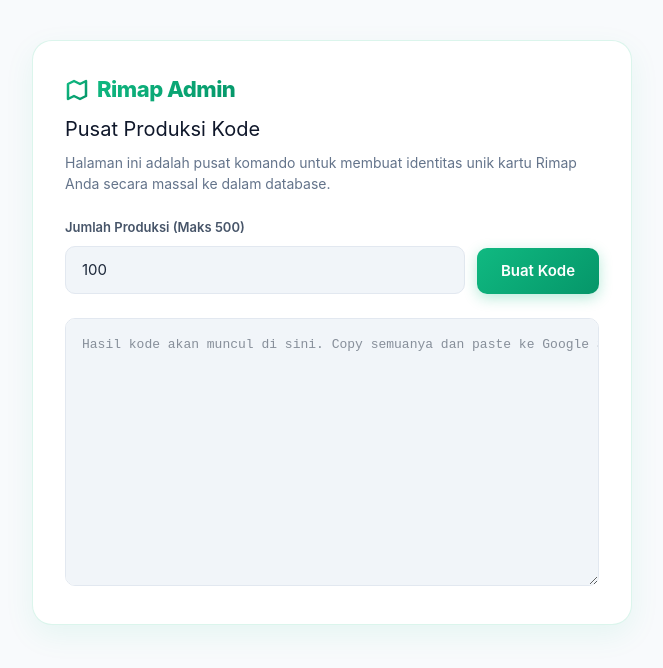
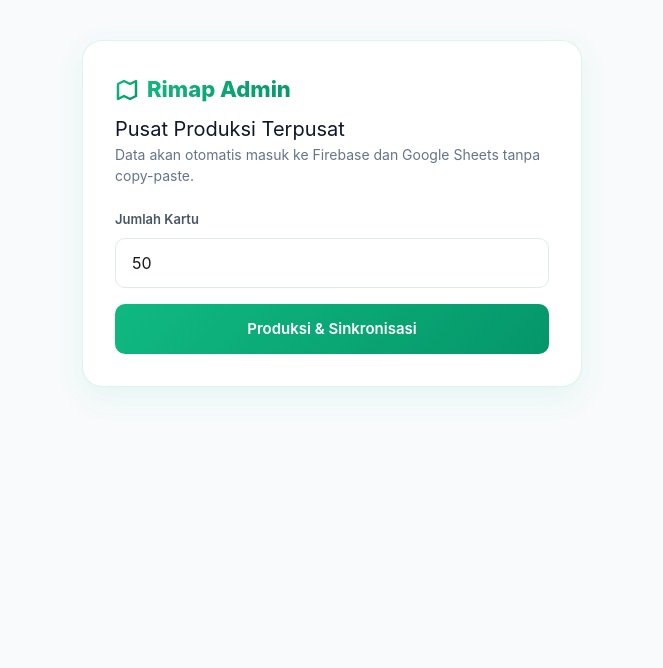
Before and after one commit to zamzamipakez/review-satset, a Next.js app: page /adminz in a window 1280 px wide. Shown: the top 668 px of the page, without its empty margins (308-971 px from the left). Built offline with nearby package versions, Linux system fonts and the light colour scheme.

Commit message:
Update page.tsx

```diff
--- a/app/adminz/page.tsx
+++ b/app/adminz/page.tsx
@@ -5,7 +5,7 @@
 import { initializeApp } from "firebase/app";
 import { getFirestore, doc, writeBatch } from "firebase/firestore";
 
-// --- GANTI BAGIAN INI DENGAN KODE FIREBASE MILIKMU ---
+// --- 1. GANTI FIREBASE CONFIG ---
 const firebaseConfig = {
   apiKey: "AIzaSyCO4FA-hC18iM6sKuIONIq0H3ryW8Cjk-k",
   authDomain: "review-satset.firebaseapp.com",
@@ -15,90 +15,75 @@
   appId: "1:1057136032394:web:5a35de9c6bdefcd6cc0b73",
   measurementId: "G-V3G3L35QE9"
 };
-// -----------------------------------------------------
-
 const app = initializeApp(firebaseConfig);
 const db = getFirestore(app);
 
+// --- 2. GANTI DENGAN URL APPS SCRIPT DARI TAHAP 1 ---
+const GOOGLE_SHEETS_URL = "https://script.google.com/macros/s/AKfycbxhnyDenJlPtKrTF9UBDYdyzUkG40bumO7-Sj8bL5aPHa0TrOnYl6U3clzOxA7nnxvNvQ/exec";
+
 const RimapLogo = () => (
   <div style={{ display: 'flex', alignItems: 'center', gap: '8px', marginBottom: '8px' }}>
-    <svg width="24" height="24" viewBox="0 0 24 24" fill="none" stroke="url(#admin-grad)" strokeWidth="2.5" strokeLinecap="round" strokeLinejoin="round">
-      <defs>
-        <linearGradient id="admin-grad" x1="0%" y1="0%" x2="100%" y2="100%">
-          <stop offset="0%" stopColor="#10b981" />
-          <stop offset="100%" stopColor="#059669" />
-        </linearGradient>
-      </defs>
-      <polygon points="3 6 9 3 15 6 21 3 21 18 15 21 9 18 3 21"></polygon>
-      <line x1="9" y1="3" x2="9" y2="18"></line>
-      <line x1="15" y1="6" x2="15" y2="21"></line>
-    </svg>
-    <h1 style={{ margin: 0, fontSize: '22px', fontWeight: '800', letterSpacing: '-0.5px', background: 'linear-gradient(135deg, #10b981 0%, #059669 100%)', WebkitBackgroundClip: 'text', WebkitTextFillColor: 'transparent' }}>
-      Rimap Admin
-    </h1>
+    <svg width="24" height="24" viewBox="0 0 24 24" fill="none" stroke="url(#admin-grad)" strokeWidth="2.5" strokeLinecap="round" strokeLinejoin="round"><defs><linearGradient id="admin-grad" x1="0%" y1="0%" x2="100%" y2="100%"><stop offset="0%" stopColor="#10b981" /><stop offset="100%" stopColor="#059669" /></linearGradient></defs><polygon points="3 6 9 3 15 6 21 3 21 18 15 21 9 18 3 21"></polygon><line x1="9" y1="3" x2="9" y2="18"></line><line x1="15" y1="6" x2="15" y2="21"></line></svg>
+    <h1 style={{ margin: 0, fontSize: '22px', fontWeight: '800', background: 'linear-gradient(135deg, #10b981 0%, #059669 100%)', WebkitBackgroundClip: 'text', WebkitTextFillColor: 'transparent' }}>Rimap Admin</h1>
   </div>
 );
 
 export default function AdminRahasia() {
-  const [jumlah, setJumlah] = useState(100);
-  const [hasil, setHasil] = useState("");
+  const [jumlah, setJumlah] = useState(50);
   const [loading, setLoading] = useState(false);
 
   const generateKode = async () => {
-    if (jumlah > 500) { alert("Maksimal 500 kode sekali proses!"); return; }
+    if (jumlah > 500) { alert("Maksimal 500 kode!"); return; }
     setLoading(true);
     try {
       const batch = writeBatch(db);
-      let teksHasil = "Kode Unik\tLink Lengkap\n";
+      const newRowsForSheets = [];
+
       for (let i = 0; i < jumlah; i++) {
         const karakter = 'ABCDEFGHJKLMNPQRSTUVWXYZ23456789';
         let randomCode = 'RVW-';
         for (let j = 0; j < 6; j++) { randomCode += karakter.charAt(Math.floor(Math.random() * karakter.length)); }
+
+        // Simpan ke Firebase dengan status "baru_cetak" untuk memicu halaman QC
         const docRef = doc(db, "kartu_review", randomCode);
-        batch.set(docRef, { status: "ready" });
-        teksHasil += `${randomCode}\thttps://review-satset.vercel.app/?kode=${randomCode}\n`;
+        batch.set(docRef, { status: "baru_cetak" });
+
+        // Siapkan data untuk Google Sheets
+        newRowsForSheets.push({
+          kode: randomCode,
+          link: `https://review-satset.vercel.app/?kode=${randomCode}`,
+          status: "Baru Dicetak"
+        });
       }
-      await batch.commit();
-      setHasil(teksHasil);
-      alert(`Berhasil memproduksi ${jumlah} kode!`);
+
+      await batch.commit(); // Eksekusi ke Firebase
+
+      // Tembak data ke Google Sheets
+      await fetch(GOOGLE_SHEETS_URL, {
+        method: 'POST',
+        body: JSON.stringify({ action: 'appendBatch', rows: newRowsForSheets })
+      });
+
+      alert(`Berhasil membuat ${jumlah} kode dan sinkronisasi ke Sheets!`);
     } catch (error) { alert("Gagal: " + error.message); }
     setLoading(false);
   };
 
   return (
     <>
-      <style>{`
-        .white-futuristic-bg { background-color: #f8fafc; font-family: 'Inter', system-ui, sans-serif; }
-        .glass-card { background: #ffffff; border: 1px solid rgba(16, 185, 129, 0.15); border-radius: 20px; box-shadow: 0 10px 30px rgba(16, 185, 129, 0.08); }
-        .cyber-input-light { background: #f1f5f9; border: 1px solid #e2e8f0; color: #1e293b; transition: all 0.3s ease; }
-        .cyber-input-light:focus { border-color: #10b981; box-shadow: 0 0 0 4px rgba(16, 185, 129, 0.15); outline: none; }
-        .btn-gradient-green { background: linear-gradient(135deg, #10b981 0%, #059669 100%); color: white; transition: all 0.3s; box-shadow: 0 4px 14px rgba(16, 185, 129, 0.3); border: none; }
-        .btn-gradient-green:hover { transform: translateY(-2px); box-shadow: 0 6px 20px rgba(16, 185, 129, 0.4); }
-      `}</style>
+      <style>{`.white-futuristic-bg { background-color: #f8fafc; font-family: 'Inter', system-ui, sans-serif; } .glass-card { background: #ffffff; border: 1px solid rgba(16, 185, 129, 0.15); border-radius: 20px; box-shadow: 0 10px 30px rgba(16, 185, 129, 0.08); } .btn-gradient-green { background: linear-gradient(135deg, #10b981 0%, #059669 100%); color: white; border: none; }`}</style>
       <div className="white-futuristic-bg" style={{ minHeight: '100vh', padding: '40px 20px' }}>
-        <div className="glass-card" style={{ maxWidth: '600px', margin: '0 auto', padding: '32px' }}>
+        <div className="glass-card" style={{ maxWidth: '500px', margin: '0 auto', padding: '32px' }}>
           <RimapLogo />
-          <h2 style={{ margin: '0 0 8px 0', color: '#0f172a', fontSize: '20px' }}>Pusat Produksi Kode</h2>
-          <p style={{ margin: '0 0 24px 0', color: '#64748b', fontSize: '14px', lineHeight: '1.5' }}>
-            Halaman ini adalah pusat komando untuk membuat identitas unik kartu Rimap Anda secara massal ke dalam database.
-          </p>
+          <h2 style={{ color: '#0f172a', fontSize: '20px' }}>Pusat Produksi Terpusat</h2>
+          <p style={{ color: '#64748b', fontSize: '14px', marginBottom: '24px' }}>Data akan otomatis masuk ke Firebase dan Google Sheets tanpa copy-paste.</p>
 
-          <div style={{ display: 'flex', gap: '12px', marginBottom: '24px', alignItems: 'flex-end' }}>
-            <div style={{ flex: 1 }}>
-              <label style={{ display: 'block', fontSize: '13px', fontWeight: '600', color: '#475569', marginBottom: '8px' }}>Jumlah Produksi (Maks 500)</label>
-              <input type="number" value={jumlah} onChange={(e) => setJumlah(e.target.value)} max="500" className="cyber-input-light" style={{ width: '100%', padding: '12px 16px', borderRadius: '10px', fontSize: '15px', boxSizing: 'border-box' }} />
-            </div>
-            <button onClick={generateKode} disabled={loading} className="btn-gradient-green" style={{ padding: '12px 24px', borderRadius: '10px', cursor: 'pointer', fontWeight: '600', fontSize: '15px' }}>
-              {loading ? 'Memproses...' : 'Buat Kode'}
-            </button>
-          </div>
+          <label style={{ display: 'block', fontSize: '13px', fontWeight: '600', color: '#475569', marginBottom: '8px' }}>Jumlah Kartu</label>
+          <input type="number" value={jumlah} onChange={(e) => setJumlah(e.target.value)} max="500" style={{ width: '100%', padding: '12px 16px', borderRadius: '10px', marginBottom: '16px', border: '1px solid #e2e8f0' }} />
 
-          <textarea
-            value={hasil} readOnly rows={12}
-            className="cyber-input-light"
-            style={{ width: '100%', padding: '16px', borderRadius: '10px', boxSizing: 'border-box', fontFamily: 'monospace', fontSize: '13px', whiteSpace: 'pre' }}
-            placeholder="Hasil kode akan muncul di sini. Copy semuanya dan paste ke Google Sheets Anda."
-          ></textarea>
+          <button onClick={generateKode} disabled={loading} className="btn-gradient-green" style={{ width: '100%', padding: '14px', borderRadius: '10px', cursor: 'pointer', fontWeight: '600', fontSize: '15px' }}>
+            {loading ? 'Menyinkronkan Database...' : 'Produksi & Sinkronisasi'}
+          </button>
         </div>
       </div>
     </>
```
